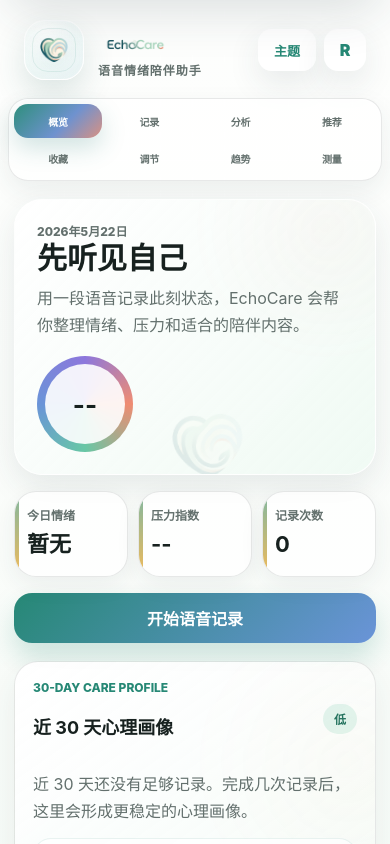
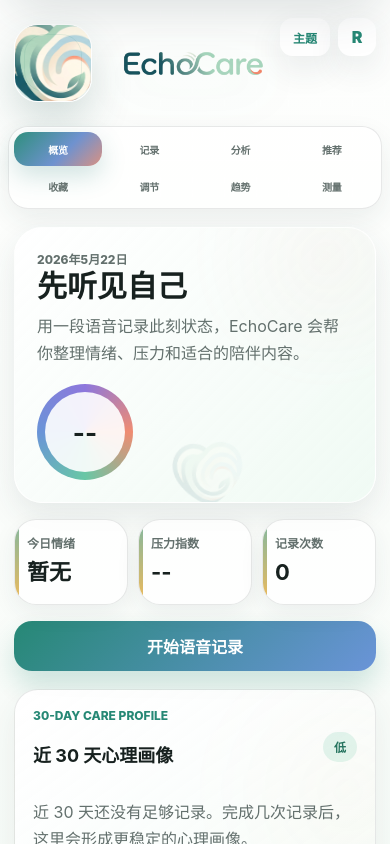
Before and after one commit to lostavalong/EchoCare, a website with bundled scripts: page index.html in a window 390 px wide. Built offline with nearby package versions, Linux system fonts and the light colour scheme.

Commit message:
Refine EchoCare brand header

```diff
--- a/index.html
+++ b/index.html
@@ -30,7 +30,6 @@
             </span>
             <div class="brand-copy">
               <img class="brand-wordmark" src="assets/brand/echocare-wordmark.png" alt="EchoCare" />
-              <p>语音情绪陪伴助手</p>
             </div>
           </div>
           <div class="top-actions">
--- a/styles.css
+++ b/styles.css
@@ -2421,6 +2421,19 @@
   z-index: 1;
 }
 
+.top-actions .theme-toggle {
+  min-width: 50px;
+  height: 38px;
+  border-radius: 13px;
+  font-size: 12px;
+}
+
+.top-actions .icon-button {
+  width: 38px;
+  height: 38px;
+  border-radius: 13px;
+}
+
 body[data-theme='night'] .brand-mark {
   background:
     radial-gradient(circle at 35% 20%, rgba(255,255,255,0.16), rgba(94,208,178,0.10) 44%, rgba(15,23,31,0.80)),
@@ -2438,7 +2451,7 @@
   filter: brightness(1.08) drop-shadow(0 8px 16px rgba(94,208,178,0.10));
 }
 
- (max-width: 390px) {
+@media (max-width: 390px) {
   .topbar {
     gap: 10px;
   }
@@ -2464,3 +2477,114 @@
     letter-spacing: 0.04em;
   }
 }
+
+
+/* Brand prominence refinement */
+.topbar {
+  position: relative;
+  align-items: flex-start;
+  min-height: 126px;
+  padding: 22px 18px 14px 20px;
+}
+
+.top-actions {
+  position: absolute;
+  top: 20px;
+  right: 18px;
+  z-index: 3;
+}
+
+.brand-lockup {
+  width: 100%;
+  min-height: 94px;
+  grid-template-columns: 92px minmax(0, 1fr);
+  gap: 14px;
+  padding-right: 104px;
+}
+
+.brand-mark {
+  width: 92px;
+  height: 92px;
+  border-radius: 28px;
+  background:
+    radial-gradient(circle at 34% 18%, rgba(255,255,255,0.96), rgba(255,255,255,0.68) 40%, rgba(237,249,242,0.44)),
+    linear-gradient(145deg, rgba(104,199,165,0.22), rgba(106,148,216,0.18));
+  box-shadow:
+    0 20px 42px rgba(39, 91, 86, 0.20),
+    inset 0 1px 0 rgba(255,255,255,0.86);
+}
+
+.brand-mark::after {
+  inset: 9px;
+  border-radius: 21px;
+}
+
+.brand-mark img {
+  width: 196%;
+  height: 196%;
+  object-fit: cover;
+  transform: scale(1.06);
+}
+
+.brand-copy {
+  align-self: center;
+  height: 100px;
+  display: flex;
+  align-items: center;
+  overflow: visible;
+}
+
+.brand-wordmark {
+  width: min(198px, calc(100vw - 196px));
+  height: 108px;
+  object-fit: contain;
+  object-position: left center;
+  transform: translateX(-7px) scale(1.16);
+  transform-origin: left center;
+  filter: drop-shadow(0 12px 22px rgba(38, 136, 117, 0.10));
+}
+
+body[data-theme='night'] .brand-mark {
+  background:
+    radial-gradient(circle at 34% 18%, rgba(255,255,255,0.18), rgba(94,208,178,0.12) 42%, rgba(15,23,31,0.84)),
+    linear-gradient(145deg, rgba(94,208,178,0.18), rgba(123,165,234,0.14));
+}
+
+body[data-theme='night'] .brand-wordmark {
+  filter: brightness(1.12) drop-shadow(0 12px 22px rgba(94,208,178,0.12));
+}
+
+@media (max-width: 390px) {
+  .topbar {
+    min-height: 116px;
+    padding: 20px 14px 12px;
+  }
+
+  .top-actions {
+    top: 18px;
+    right: 14px;
+  }
+
+  .brand-lockup {
+    grid-template-columns: 78px minmax(0, 1fr);
+    gap: 10px;
+    padding-right: 92px;
+    min-height: 84px;
+  }
+
+  .brand-mark {
+    width: 78px;
+    height: 78px;
+    border-radius: 24px;
+  }
+
+  .brand-copy {
+    height: 86px;
+  }
+
+  .brand-wordmark {
+    width: min(174px, calc(100vw - 174px));
+    height: 95px;
+    transform: translateX(-6px) scale(1.12);
+  }
+}
--- a/sw.js
+++ b/sw.js
@@ -1,4 +1,4 @@
-const CACHE_NAME = 'echocare-v10';
+const CACHE_NAME = 'echocare-v11';
 const ASSETS = [
   './',
   './index.html',
```
